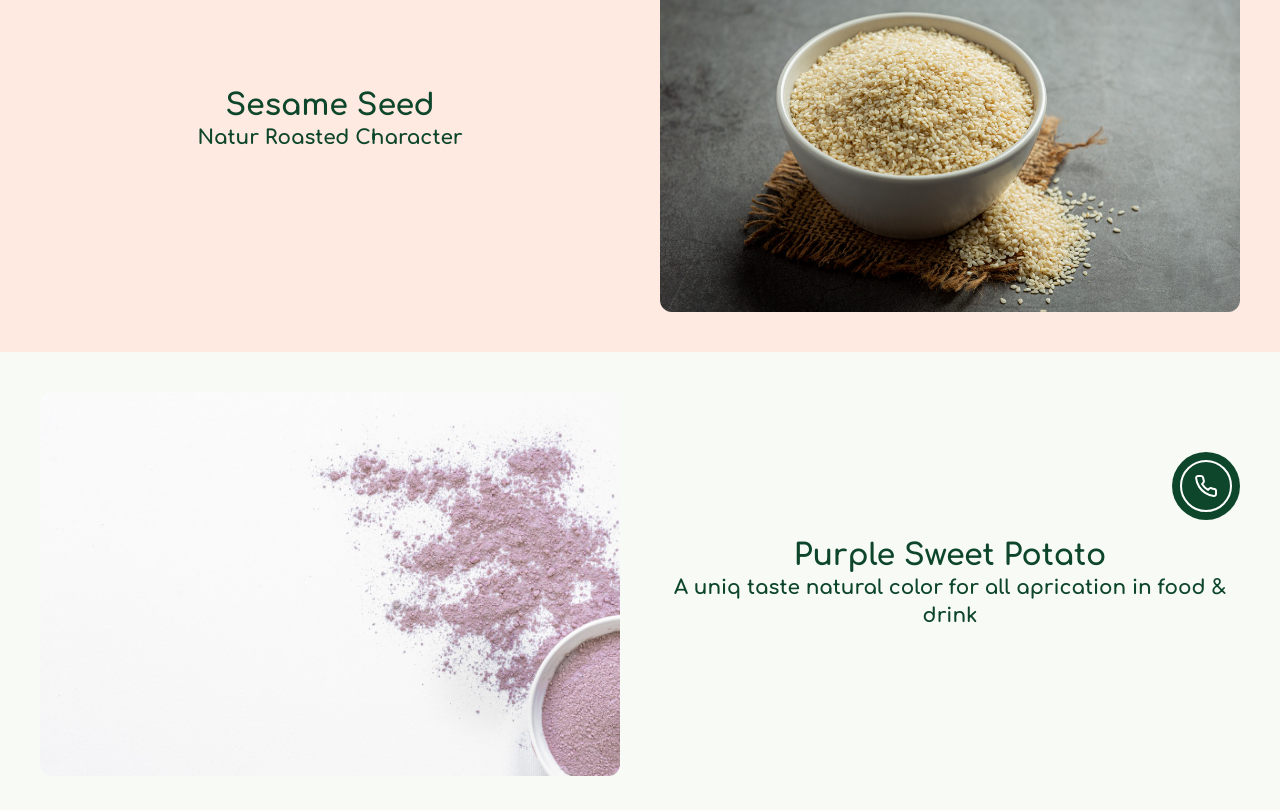
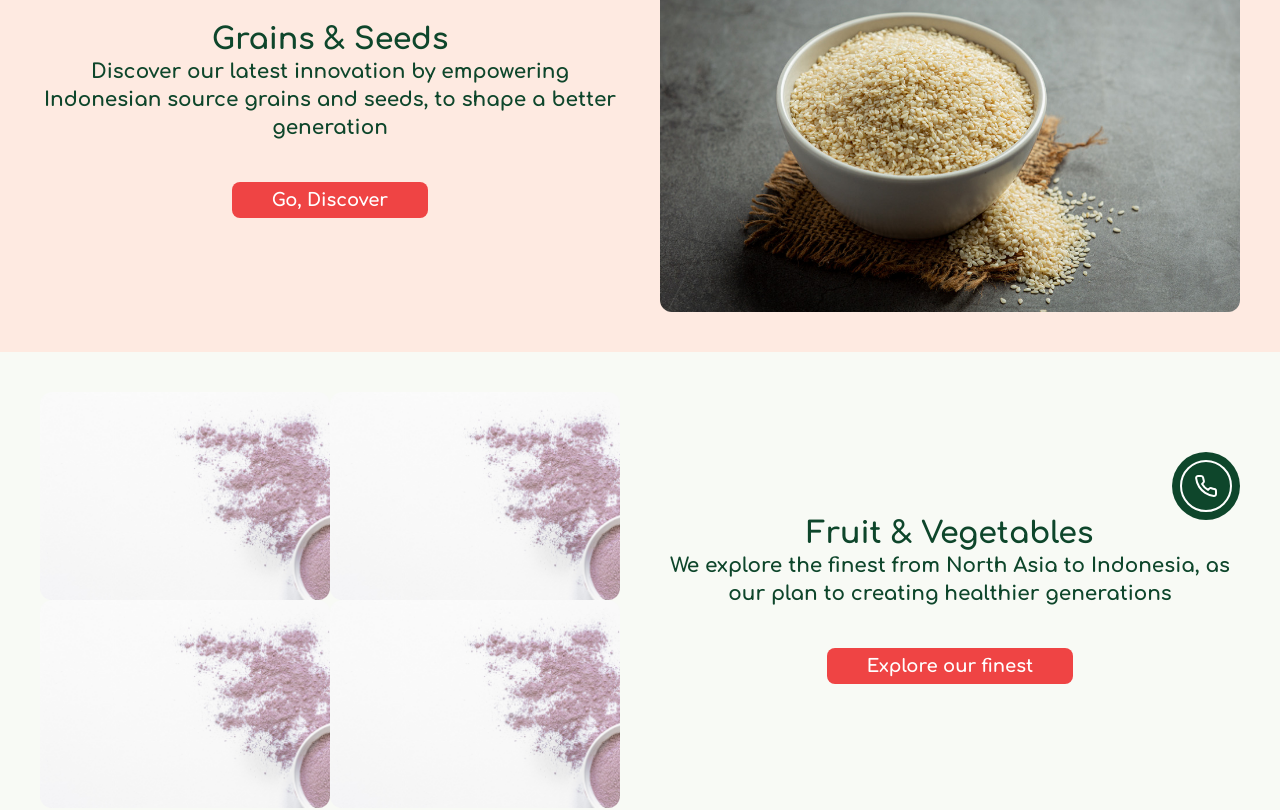
Before and after one commit to fadilaharifki/maxi-web, a Next.js app: page /product in a window 1280 px wide. Shown: the part 240-1050 px from the top of the page. Built offline with nearby package versions, Linux system fonts and the light colour scheme; a web font is replaced by a local one.

Commit message:
Grains & Seeds

```diff
--- a/src/components/footer/index.tsx
+++ b/src/components/footer/index.tsx
@@ -1,13 +1,6 @@
 "use client";
 
-import {
-  Twitter,
-  Facebook,
-  Instagram,
-  Youtube,
-  MapPin,
-  Phone,
-} from "lucide-react";
+import { MapPin, Phone } from "lucide-react";
 import { InputWithButton } from "../ui/input";
 import { useEffect } from "react";
 import { usePathname, useRouter, useSearchParams } from "next/navigation";
@@ -16,20 +9,6 @@ const FooterComponent = () => {
   const route = useRouter();
   const pathname = usePathname();
   const searchParams = useSearchParams();
-  const mediaSocial = [
-    {
-      icon: <Twitter className="text-primary-green" />,
-    },
-    {
-      icon: <Facebook className="text-primary-green" />,
-    },
-    {
-      icon: <Instagram className="text-primary-green" />,
-    },
-    {
-      icon: <Youtube className="text-primary-green" />,
-    },
-  ];
 
   const menus = [
     {
@@ -82,7 +61,7 @@ const FooterComponent = () => {
         </div>
       )}
       <div className="w-screen bg-primary-green">
-        <div className="grid grid-cols-1 md:grid-cols-3 p-10 gap-10">
+        <div className="grid grid-cols-1 md:grid-cols-2 p-10 gap-10">
           <div className="flex flex-col gap-10">
             <div className="font-comfortaa text-xl text-bold text-white">
               Bimantis
@@ -104,25 +83,9 @@ const FooterComponent = () => {
               })}
             </div>
           </div>
-          <div className="flex flex-col gap-10">
-            <div className="font-comfortaa text-xl text-bold text-white">
-              Media Sosial
-            </div>
-            <div className="flex gap-5">
-              {mediaSocial.map((e, index) => {
-                return (
-                  <div
-                    className="flex rounded-full p-2 bg-white cursor-pointer hover:scale-125 duration-300"
-                    key={index}
-                  >
-                    {e.icon}
-                  </div>
-                );
-              })}
-            </div>
-          </div>
-          <div className="flex justify-start md:justify-end flex-col items-start md:items-end gap-5 md:gap-10">
-            <div className="font-poppins text-3xl text-bold text-white">
+
+          <div className="flex justify-start md:justify-end flex-col items-start md:items-end gap-2 md:gap-5">
+            <div className="font-montserrat text-white font-semibold text-2xl md:text-3xl uppercase">
               PT. BIMA INTI SELARAS
             </div>
             <div className="flex justify-start md:justify-end  flex-col items-start md:items-end gap-2">
--- a/src/modules/contact-us/index.tsx
+++ b/src/modules/contact-us/index.tsx
@@ -88,9 +88,6 @@ const ContactUsModule = () => {
                       <MapPin className="w-3 h-3 mr-2" /> Jl. Lautze No. 12
                       Jakarta Pusat - Indonesia 10750
                     </div>
-                    <div className="flex items-center font-poppins text-sm text-bold text-white">
-                      <Phone className="w-3 h-3 mr-2" /> : +62 21 639 4547
-                    </div>
                   </div>
 
                   <div className="flex justify-start flex-col items-start">
--- a/src/modules/home/index.tsx
+++ b/src/modules/home/index.tsx
@@ -101,8 +101,7 @@ const ModuleHome = () => {
               </div>
             </div>
             <div className="font-comfortaa text-base sm:text-2xl font-bold text-white w-22 sm:w-96 flex-wrap">
-              We learnt to be honest and helpful in everything we do to support
-              you
+              Empowering Nature
             </div>
           </div>
         </div>
@@ -156,10 +155,12 @@ const ModuleHome = () => {
           <div className="absolute inset-0 flex flex-col md:flex-row justify-center items-center gap-20 px-10">
             <div className="flex flex-col text-center gap-3">
               <div className="font-comfortaa text-2xl font-bold text-white">
-                Our To My Started
+                Our Main Values
               </div>
               <div className="font-comfortaa text-base font-bold text-white w-72">
-                On our passion and love Indonesian Nature.
+                In Bimantis, we embrace the spirit of Gotong Royong (mutual
+                collaborations) in empowering Indonesia nature products and
+                local communities.
               </div>
             </div>
             <div className="flex flex-col text-center gap-3">
@@ -167,7 +168,8 @@ const ModuleHome = () => {
                 Our Vision
               </div>
               <div className="font-comfortaa text-base font-bold text-white w-72">
-                The best National Ingradient in the World.
+                Bimantis determine to create innovation for better today and
+                next generation to come.
               </div>
             </div>
             <div className="flex flex-col text-center gap-3">
@@ -175,8 +177,8 @@ const ModuleHome = () => {
                 Our Technology
               </div>
               <div className="font-comfortaa text-base font-bold text-white w-72">
-                Nature is our soul. We aim to use technology that is friendly to
-                nature.
+                We always exploring the complex interrelationship between nature
+                and technology in the evolving modern world
               </div>
             </div>
           </div>
@@ -224,10 +226,13 @@ const ModuleHome = () => {
                   <CoffeeIcon className="h-28 w-28" />
                 )}
                 <div className="col-span-2 md:flex md:flex-col gap-4">
-                  <div>We provide bespoke solutions for customers from</div>
+                  <div>We provide bespoke solutions for customers :</div>
                   <div>
-                    Food & Beverages Industries, Hotel – Restaurant – Café,
-                    Cosmetic Personal Care Industries
+                    Food & Beverage Industries
+                    <br></br>
+                    Cosmetic Personal Care Food & Beverage Industries Industries
+                    <br></br>
+                    Hotel – Restaurants – Café
                   </div>
                 </div>
                 {(breakpoint === "sm" || breakpoint === "md") && (
@@ -258,12 +263,10 @@ const ModuleHome = () => {
       </section>
       <section className="bg-white">
         {(breakpoint === "sm" || breakpoint === "md") && (
-          <div className="flex flex-col justify-center items-center pt-10">
-            <div className="font-comfortaa font-bold text-3xl text-primary-green">
-              From the Java
-            </div>
-            <div className="font-comfortaa font-bold text-3xl text-primary-green">
-              with Natural Teste
+          <div className="flex flex-col justify-center items-center pt-10 px-10">
+            <div className="font-comfortaa text-center font-bold text-xl text-primary-green">
+              From the Glorious Land of Indonesia to the wold, we create the
+              best natural product to improving the quality of life.
             </div>
           </div>
         )}
@@ -278,12 +281,10 @@ const ModuleHome = () => {
             />
           </div>
           {breakpoint !== "sm" && breakpoint !== "md" && (
-            <div className="flex flex-col justify-center items-center">
-              <div className="font-comfortaa font-bold text-3xl text-primary-green">
-                From the Java
-              </div>
-              <div className="font-comfortaa font-bold text-3xl text-primary-green">
-                with Natural Teste
+            <div className="flex flex-col justify-center items-center px-10">
+              <div className="font-comfortaa text-center font-bold text-3xl text-primary-green">
+                From the Glorious Land of Indonesia to the wold, we create the
+                best natural product to improving the quality of life
               </div>
             </div>
           )}
--- a/src/modules/product/index.tsx
+++ b/src/modules/product/index.tsx
@@ -19,12 +19,20 @@ const ProductModule = () => {
         }}
       >
         <div className="grid grid-cols-1 md:grid-cols-2 gap-10 p-10">
-          <div className="flex flex-col justify-center items-center">
-            <div className="font-comfortaa font-bold text-2xl md:text-3xl text-primary-green text-center">
-              Sesame Seed
+          <div className="flex flex-col justify-center items-center gap-10">
+            <div>
+              <div className="font-comfortaa font-bold text-2xl md:text-3xl text-primary-green text-center">
+                Grains & Seeds
+              </div>
+              <div className="font-comfortaa font-bold text-lg md:text-xl text-primary-green text-center">
+                Discover our latest innovation by empowering Indonesian source
+                grains and seeds, to shape a better generation
+              </div>
             </div>
-            <div className="font-comfortaa font-bold text-lg md:text-xl text-primary-green text-center">
-              Natur Roasted Character
+            <div className="bg-red-500 hover:bg-red-700 rounded-lg px-10 py-1">
+              <div className="font-comfortaa font-bold text-lg text-white">
+                Go, Discover
+              </div>
             </div>
           </div>
           <div>
@@ -47,21 +55,50 @@ const ProductModule = () => {
         className="bg-green-white hover:scale-105 duration-300 cursor-pointer"
       >
         <div className="grid grid-cols-1 md:grid-cols-2 gap-10 p-10 pb-32">
-          <div>
+          <div className="grid grid-cols-2">
             <Image
               src="/assets/image/products/category/14.jpg"
               width={1000}
               height={1000}
               alt="Logo"
-              className="w-screen h-44 md:h-96 object-cover rounded-xl"
+              className="w-screen h-44 md:h-52 object-cover rounded-xl"
+            />
+            <Image
+              src="/assets/image/products/category/14.jpg"
+              width={1000}
+              height={1000}
+              alt="Logo"
+              className="w-screen h-44 md:h-52 object-cover rounded-xl"
+            />
+            <Image
+              src="/assets/image/products/category/14.jpg"
+              width={1000}
+              height={1000}
+              alt="Logo"
+              className="w-screen h-44 md:h-52 object-cover rounded-xl"
+            />
+            <Image
+              src="/assets/image/products/category/14.jpg"
+              width={1000}
+              height={1000}
+              alt="Logo"
+              className="w-screen h-44 md:h-52 object-cover rounded-xl"
             />
           </div>
-          <div className="flex flex-col justify-center items-center">
-            <div className="font-comfortaa font-bold text-2xl md:text-3xl text-primary-green">
-              Purple Sweet Potato
+          <div className="flex flex-col justify-center items-center gap-10">
+            <div>
+              <div className="font-comfortaa font-bold text-2xl md:text-3xl text-primary-green text-center">
+                Fruit & Vegetables
+              </div>
+              <div className="font-comfortaa font-bold text-lg md:text-xl text-primary-green text-center">
+                We explore the finest from North Asia to Indonesia, as our plan
+                to creating healthier generations
+              </div>
             </div>
-            <div className="font-comfortaa font-bold text-lg md:text-xl text-primary-green text-center">
-              A uniq taste natural color for all aprication in food & drink
+            <div className="bg-red-500 hover:bg-red-700 rounded-lg px-10 py-1">
+              <div className="font-comfortaa font-bold text-lg text-white">
+                Explore our finest
+              </div>
             </div>
           </div>
         </div>
```
Also changed, not shown: src/contants/product.ts (+31 -31 lines).
